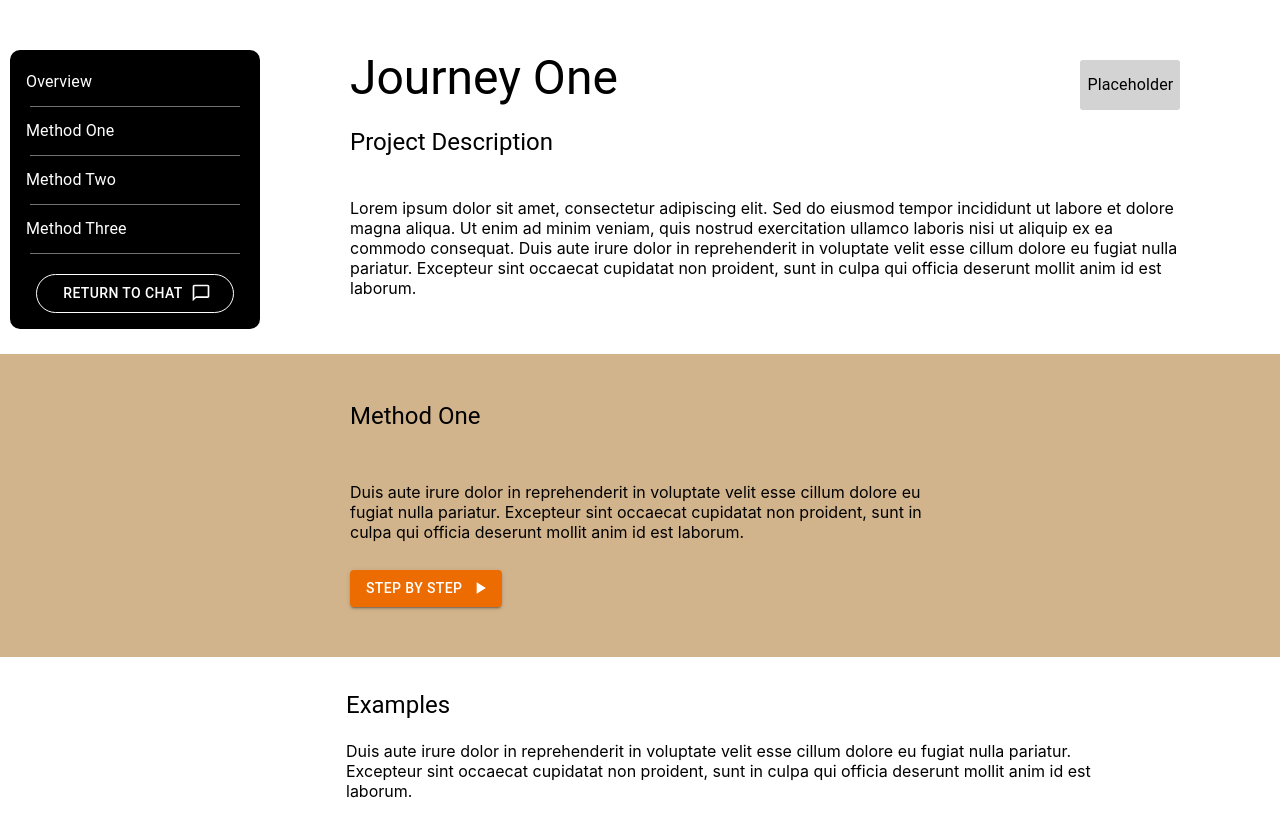
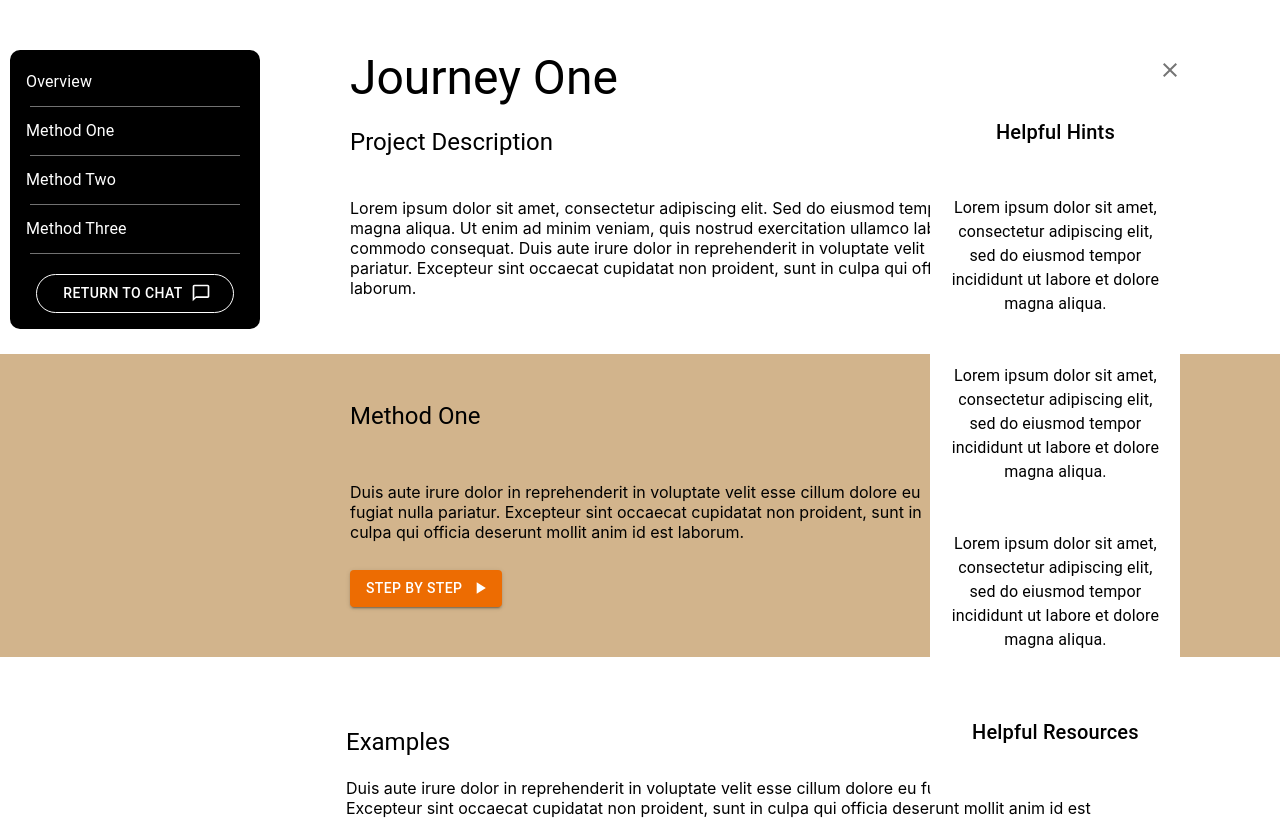
Before and after one commit to eugeneleychenko/one80CompassGold, a React (Create React App) app in the folder silver/: page /journey in a window 1280 px wide. Shown: the top 820 px of the page. Built offline with nearby package versions, Linux system fonts and the light colour scheme.

Commit message:
12/22 10am

```diff
--- a/silver/src/Journey.js
+++ b/silver/src/Journey.js
@@ -1,4 +1,4 @@
-import React, { useState } from "react";
+import React, { useState, useEffect, useRef } from "react";
 import {
   Box,
   Typography,
@@ -62,6 +62,17 @@ const methods = [
 const Journey = () => {
   const [selectedMethod, setSelectedMethod] = useState(null);
   const [methodPosition, setMethodPosition] = useState({ top: 0, left: 0 });
+  const methodRefs = useRef([]);
+
+  useEffect(() => {
+    // After the component mounts, calculate the height of the placeholders
+    methodRefs.current.forEach((methodBox, index) => {
+      if (methodBox && methodBox.lastChild) {
+        const placeholderHeight = methodBox.lastChild.offsetHeight;
+        methodBox.style.marginBottom = `${placeholderHeight}px`;
+      }
+    });
+  }, []);
 
   const handleMethodClick = (method) => {
     setSelectedMethod(method);
@@ -180,6 +191,7 @@ const Journey = () => {
         {methods.map((method, index) => (
           <React.Fragment key={index}>
             <Box
+              ref={(el) => (methodRefs.current[index] = el)} // Assign ref to the method box
               sx={{
                 backgroundColor: "tan",
                 p: 2,
@@ -220,13 +232,14 @@ const Journey = () => {
               </Button>
             </Box>
 
-            <Box
+            {/* <Box
+              className="placeholder"
               sx={{
                 position: "absolute",
                 right: "10px",
                 top: "10px",
                 width: "100px",
-                height: "50px",
+                height: "550px",
                 bgcolor: "lightgrey",
                 display: "flex",
                 alignItems: "center",
@@ -235,9 +248,9 @@ const Journey = () => {
               }}
             >
               <Typography>Placeholder</Typography>
-            </Box>
+            </Box> */}
 
-            {/* <Box
+            <Box
               className="method-details"
               sx={{
                 position: "absolute",
@@ -298,7 +311,7 @@ const Journey = () => {
                   {method}
                 </Typography>
               ))}
-            </Box> */}
+            </Box>
 
             <Box
               sx={{
```
